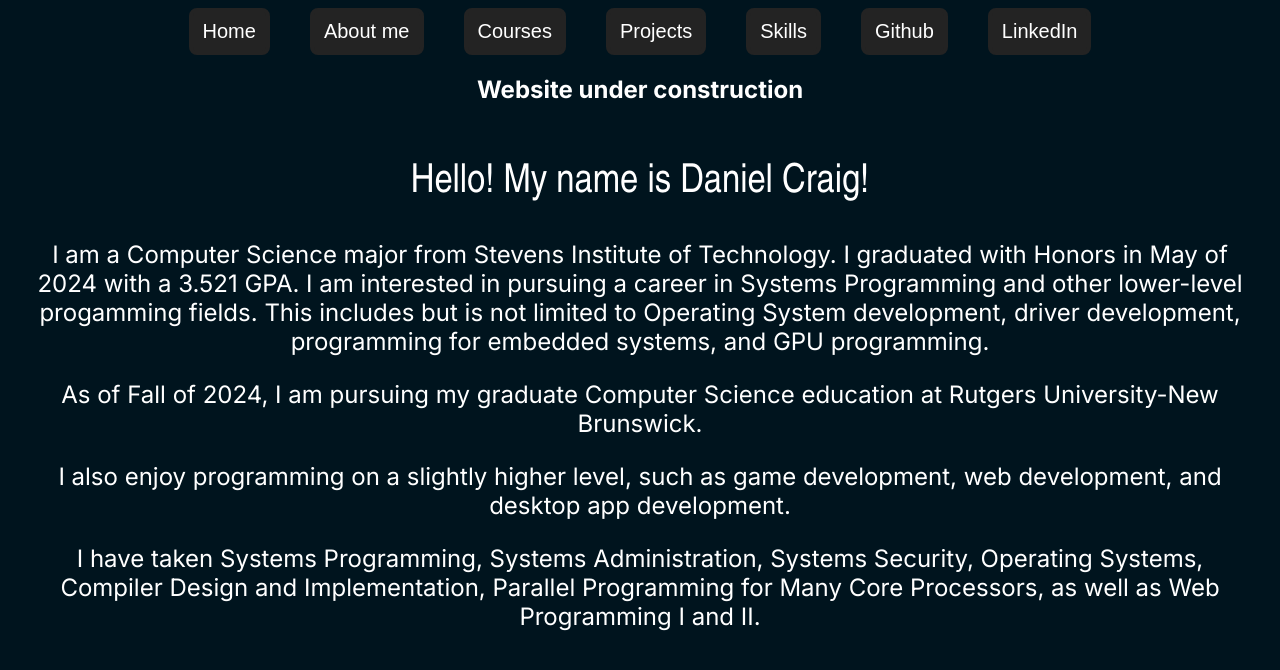
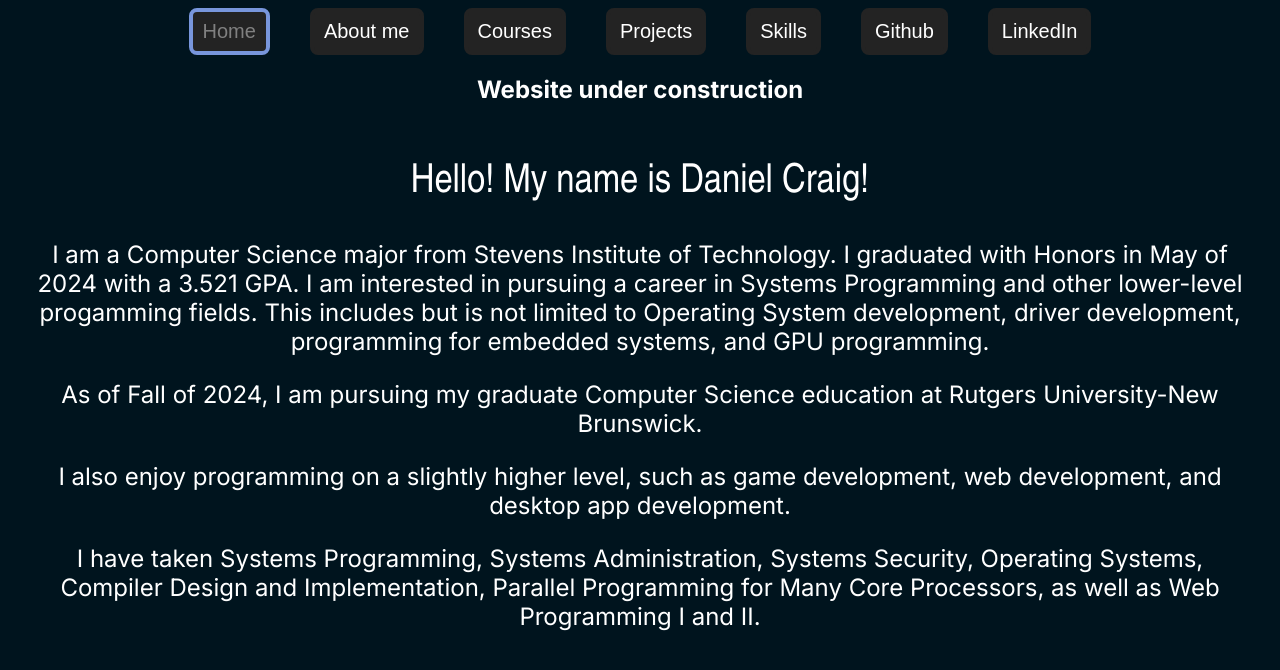
Before and after one commit to DanielCr2020/My-Website, a Next.js app: page / in a window 1280 px wide. Shown: the top 670 px of the page. Built offline with nearby package versions, Linux system fonts and the light colour scheme.

Commit message:
Header buttons now show what page you are on
Removed picture of myself

```diff
--- a/package.json
+++ b/package.json
@@ -12,6 +12,7 @@
     "@types/node": "20.4.4",
     "@types/react": "18.2.15",
     "@types/react-dom": "18.2.7",
+    "active-link-nextjs": "^0.1.7",
     "eslint": "8.45.0",
     "eslint-config-next": "13.4.12",
     "next": "13.4.12",
--- /dev/null
+++ b/src/app/Button.tsx
@@ -0,0 +1,9 @@
+import { ScriptProps } from 'next/script';
+
+export default function Button(props: ScriptProps) {
+    return (
+        <button className={props.className==props.children ? "active-page" : ""}>
+            {props.children}
+        </button>
+    )
+}
--- a/src/app/Header.jsx
+++ b/src/app/Header.jsx
@@ -3,39 +3,36 @@
 import Image from 'next/image'
 import '@/styles.css'
 import Link from 'next/link'
-import Button from '../components/Button'
+import Button from './Button'
 import { useState } from 'react'
-import { useRouter } from 'next/navigation'
 
 export default function Header() {
   const [page, setPage] = useState("Home");
   return (
-    // <div className='center-div'>
     <header>
       <Link href="/" onClick={()=>setPage("Home")}>
-          <button>Home</button>
+        <Button className={page}>Home</Button>
       </Link>
       <Link href="/about" onClick={()=>setPage("About me")}>
-          <button>About me</button>
+        <Button className={page}>About me</Button>
       </Link>
       <Link href="/courses" onClick={()=>setPage("Courses")}>
-          <button>Courses</button>
+        <Button className={page}>Courses</Button>
       </Link>
       <Link href="/projects" onClick={()=>setPage("Projects")}>
-          <button>Projects</button>
+        <Button className={page}>Projects</Button>
       </Link>
-        <Link href="/skills" onClick={()=>setPage("skills")}>
-          <button>Skills</button>
+      <Link href="/skills" onClick={()=>setPage("Skills")}>
+        <Button className={page}>Skills</Button>
       </Link>
       <Link href="https://github.com/DanielCr2020" target="_blank">
-          <button>Github</button>
+        <Button className={page}>Github</Button>
       </Link>
       <Link href="https://www.linkedin.com/in/daniel-r-craig/" target="_blank">
-          <button>LinkedIn</button>
+        <Button className={page}>LinkedIn</Button>
       </Link>
     <br/>
     <h2>Website under construction</h2>
     </header>
-    // </div>
   )
 }
--- a/src/app/layout.tsx
+++ b/src/app/layout.tsx
@@ -7,7 +7,7 @@ const inter = Inter({ subsets: ['latin'] })
 
 export const metadata: Metadata = {
   title: 'Daniel Craig',
-  description: 'Generated by create next app',
+  description: 'My personal website',
 }
 
 export default function RootLayout({
--- a/src/app/styles.css
+++ b/src/app/styles.css
@@ -80,9 +80,6 @@ button {
     padding-inline: 10px;
     padding-top: 8px;
     padding-bottom: 8px;
-    /* text-align: justify; */
-    /* margin-block: 20px; */
-    /* margin-inline-end:20px; */
 }
 
 button:hover {
@@ -90,6 +87,7 @@ button:hover {
     transition: 150ms;
 }
 
-button:active {
-    box-shadow:none;
+.active-page {
+    border-color: var(--link-color);
+    color:gray;
 }
--- a/src/components/Button.tsx
+++ /dev/null
@@ -1,14 +0,0 @@
-'use client'
-
-import { usePathname, useRouter } from 'next/navigation'
-import { ScriptProps } from 'next/script';
-
-export default function Button(props: ScriptProps) {
-    console.log(typeof(props), ":", props);
-    const pathname = usePathname();
-    return (
-        <button onClick={()=>{console.log(`${pathname} clicked`)}}
-        >
-        hello: {props.children }</button>
-    )
-}
```
Also changed, not shown: 1 other file (tests, documents, lock files or other folders). Lines whose indentation alone changed are shown as unchanged.
